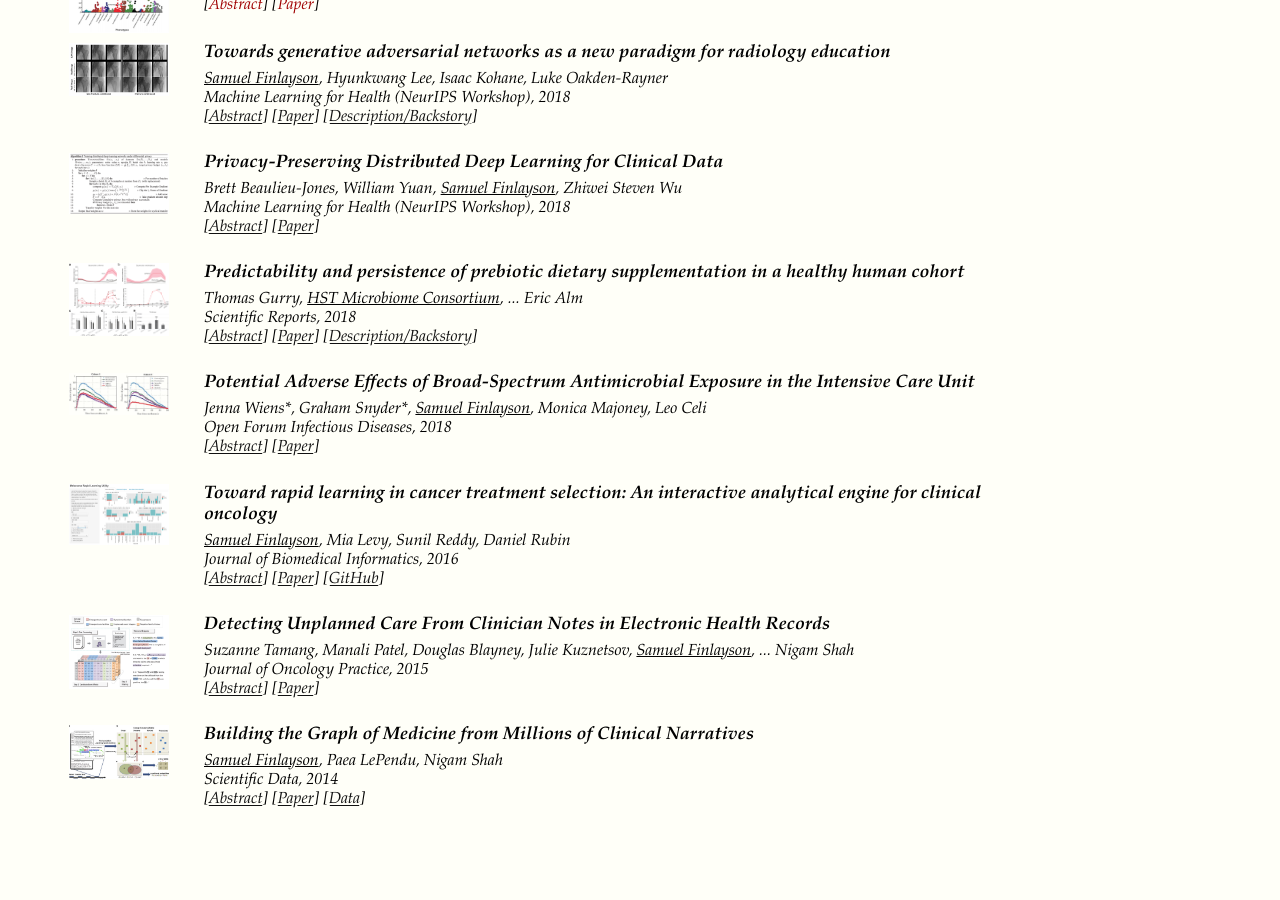
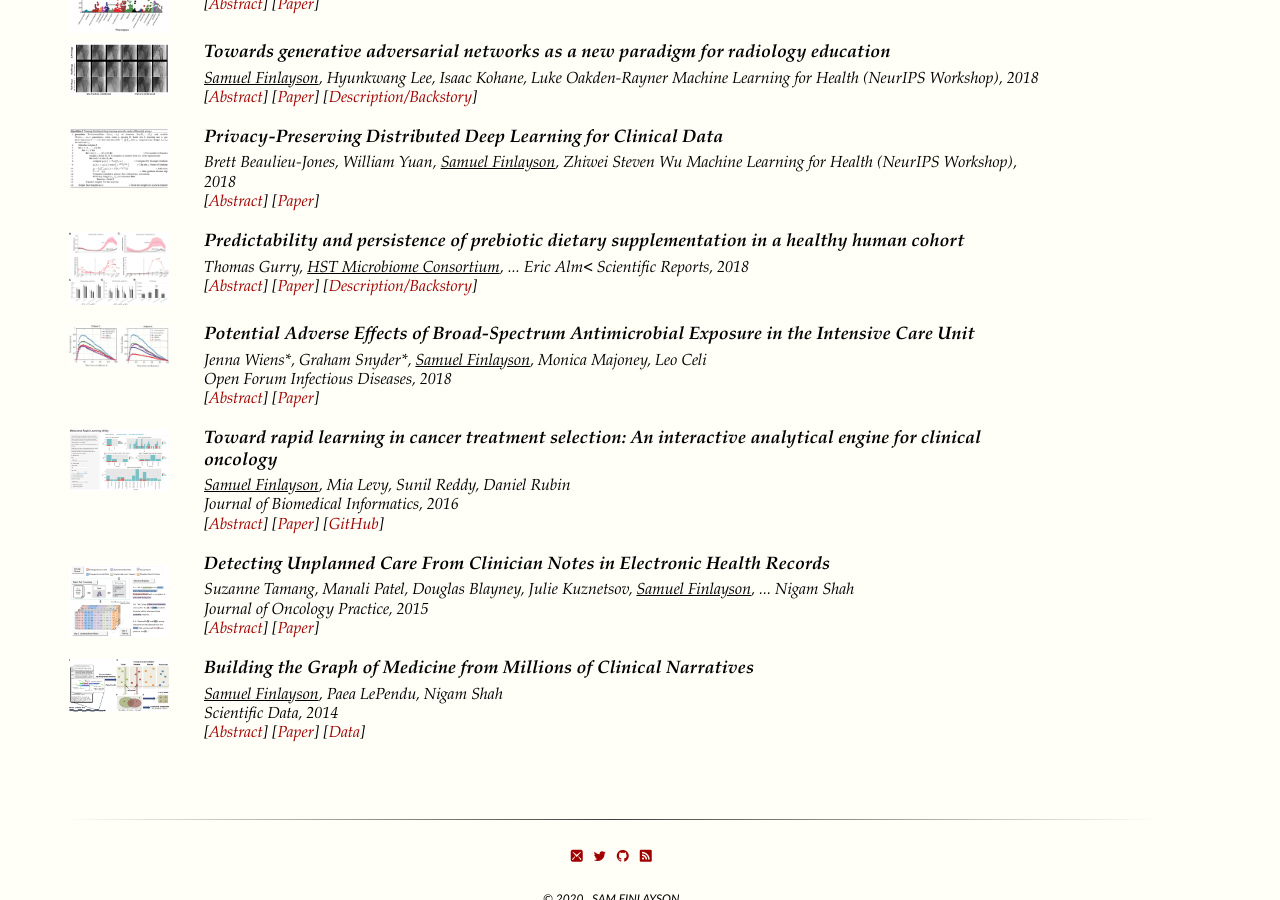
Before and after one commit to sgfin/sgfin.github.io, a Jekyll site: the page built from index.html, in a window 1280 px wide and 900 px high, scrolled down 1664 px. Built offline with Jekyll 4.4.1, drawn with Linux system fonts in a browser that asks for light colours; nearby versions of some CDN libraries; some web fonts are replaced.

Commit message:
fix pub spacing

```diff
--- a/index.html
+++ b/index.html
@@ -221,12 +221,11 @@
         <img src="../assets/fracgan/fracgan.png" class="pub-image">
         <div class="pub-info">
           <h3>Towards generative adversarial networks as a new paradigm for radiology education</h3>
-          <p><u>Samuel Finlayson</u>, Hyunkwang Lee, Isaac Kohane, Luke Oakden-Rayner<br>
+          <u>Samuel Finlayson</u>, Hyunkwang Lee, Isaac Kohane, Luke Oakden-Rayner
             <i>Machine Learning for Health (NeurIPS Workshop)</i>, 2018 <br>
             [<a class="showSingle", target="22">Abstract</a>]
             [<a href="https://arxiv.org/abs/1812.01547">Paper</a>]
             [<a class="showSingle", target="21">Description/Backstory</a>]
-          </p>
           <div id="div22" class="abstract">
             Medical students and radiology trainees typically view thousands of images in order to ”train their eye” to detect the subtle visual patterns necessary for diagnosis. Nevertheless, infrastructural and legal constraints often make it difficult to access and quickly query an abundance of images with a user-specified feature set. In this paper, we use a conditional generative adversarial network (GAN) to synthesize 1024 × 1024 pixel pelvic radiographs that can be queried with conditioning on fracture status. We demonstrate that the conditional GAN learns features that distinguish fractures from non-fractures by training a convolutional neural network exclusively on images sampled from the GAN and achieving an AUC of > 0.95 on a held-out set of real images. We conduct additional analysis of the images sampled from the GAN and describe ongoing work to validate educational efficacy.
           </div>
@@ -239,30 +238,28 @@
           </div>
         </div>
       </li>
-      <li>
+      <li style="padding-top: 15px">
         <img src="../assets/diffp.png" class="pub-image">
         <div class="pub-info">
           <h3>Privacy-Preserving Distributed Deep Learning for Clinical Data</h3>
-          <p>Brett Beaulieu-Jones, William Yuan, <u>Samuel Finlayson</u>, Zhiwei Steven Wu <br>
+          Brett Beaulieu-Jones, William Yuan, <u>Samuel Finlayson</u>, Zhiwei Steven Wu
             <i>Machine Learning for Health (NeurIPS Workshop)</i>, 2018 <br>
             [<a class="showSingle", target="20">Abstract</a>]
             [<a href="https://arxiv.org/abs/1812.01484">Paper</a>]
-          </p>
           <div id="div20" class="abstract">
             Deep learning with medical data often requires larger samples sizes than are available at single providers. While data sharing among institutions is desirable to train more accurate and sophisticated models, it can lead to severe privacy concerns due the sensitive nature of the data. This problem has motivated a number of studies on distributed training of neural networks that do not require direct sharing of the training data. However, simple distributed training does not offer provable privacy guarantees to satisfy technical safe standards and may reveal information about the underlying patients. We present a method to train neural networks for clinical data in a distributed fashion under differential privacy. We demonstrate these methods on two datasets that include information from multiple independent sites, the eICU collaborative Research Database and The Cancer Genome Atlas.
           </div>
         </div>
       </li>
-       <li>
+       <li style="padding-top: 15px">
         <img src="../assets/microbiome/gurry_fig2.png" class="pub-image">
         <div class="pub-info">
           <h3>Predictability and persistence of prebiotic dietary supplementation in a healthy human cohort</h3>
-          <p>Thomas Gurry, <u>HST Microbiome Consortium</u>, ... Eric Alm<br>
+          Thomas Gurry, <u>HST Microbiome Consortium</u>, ... Eric Alm<
             <i>Scientific Reports</i>, 2018 <br>
             [<a class="showSingle", target="18">Abstract</a>]
             [<a href="https://www.nature.com/articles/s41598-018-30783-1">Paper</a>]
             [<a class="showSingle", target="19">Description/Backstory</a>]
-          </p>
           <div id="div18" class="abstract">
             Dietary interventions to manipulate the human gut microbiome for improved health have received increasing attention. However, their design has been limited by a lack of understanding of the quantitative impact of diet on a host’s microbiota. We present a highly controlled diet perturbation experiment in a healthy, human cohort in which individual micronutrients are spiked in against a standardized background. We identify strong and predictable responses of specific microbes across participants consuming prebiotic spike-ins, at the level of both strains and functional genes, suggesting fine-scale resource partitioning in the human gut. No predictable responses to non-prebiotic micronutrients were found. Surprisingly, we did not observe decreases in day-to-day variability of the microbiota compared to a complex, varying diet, and instead found evidence of diet-induced stress and an associated loss of biodiversity. Our data offer insights into the effect of a low complexity diet on the gut microbiome, and suggest that effective personalized dietary interventions will rely on functional, strain-level characterization of a patient’s microbiota.
           </div>
@@ -271,15 +268,14 @@
           </div>
         </div>
       </li>
-      <li>
+      <li style="padding-top: 15px">
         <img src="../static/m_ofx27002-fig1.jpeg" class="pub-image">
         <div class="pub-info">
           <h3>Potential Adverse Effects of Broad-Spectrum Antimicrobial Exposure in the Intensive Care Unit</h3>
-          <p>Jenna Wiens*, Graham Snyder*, <u>Samuel Finlayson</u>, Monica Majoney, Leo Celi<br>
+          Jenna Wiens*, Graham Snyder*, <u>Samuel Finlayson</u>, Monica Majoney, Leo Celi<br>
             <i>Open Forum Infectious Diseases</i>, 2018 <br>
             [<a class="showSingle", target="16">Abstract</a>]
             [<a href="https://academic.oup.com/ofid/article/5/2/ofx270/4762255">Paper</a>]
-          </p>
           <div id="div16" class="abstract">
             <u>Background:</u> The potential adverse effects of empiric broad-spectrum antimicrobial use among patients with suspected but subsequently excluded infection have not been fully characterized. We sought novel methods to quantify the risk of adverse effects of broad-spectrum antimicrobial exposure among patients admitted to an intensive care unit (ICU).
             <br>
@@ -291,16 +287,15 @@
           </div>
         </div>
       </li>
-      <li>
-        <img src="../static/nihms756241f3-mrlu1.jpg" class="pub-image">
+      <li style="padding-top: 15px">
+        <img src="../static/nihms756241f3-mrlu1.jpg" class="pub-image" >
         <div class="pub-info">
           <h3>Toward rapid learning in cancer treatment selection: An interactive analytical engine for clinical oncology</h3>
-          <p><u>Samuel Finlayson</u>, Mia Levy, Sunil Reddy, Daniel Rubin<br>
+          <u>Samuel Finlayson</u>, Mia Levy, Sunil Reddy, Daniel Rubin<br>
             <i>Journal of Biomedical Informatics</i>, 2016 <br>
             [<a class="showSingle", target="15">Abstract</a>]
             [<a href="https://www.ncbi.nlm.nih.gov/pubmed/26836975">Paper</a>]
             [<a href="https://github.com/sgfin/mrlu">GitHub</a>]
-          </p>
           <div id="div15" class="abstract">
             <u>OBJECTIVE:</u> Wide-scale adoption of electronic medical records (EMRs) has created an unprecedented opportunity for the implementation of Rapid Learning Systems (RLSs) that leverage primary clinical data for real-time decision support. In cancer, where large variations among patient features leave gaps in traditional forms of medical evidence, the potential impact of a RLS is particularly promising. We developed the Melanoma Rapid Learning Utility (MRLU), a component of the RLS, providing an analytical engine and user interface that enables physicians to gain clinical insights by rapidly identifying and analyzing cohorts of patients similar to their own.
             <br>
@@ -314,15 +309,14 @@
           </div>
         </div>
       </li>
-      <li>
-        <img src="../static/tamang_unplanned.png" class="pub-image">
+      <li style="padding-top: 15px">
+        <img src="../static/tamang_unplanned.png" class="pub-image" style="padding-top: 10px">
         <div class="pub-info">
           <h3>Detecting Unplanned Care From Clinician Notes in Electronic Health Records</h3>
-          <p>Suzanne Tamang, Manali Patel, Douglas Blayney, Julie Kuznetsov, <u>Samuel Finlayson</u>, ... Nigam Shah<br>
+          Suzanne Tamang, Manali Patel, Douglas Blayney, Julie Kuznetsov, <u>Samuel Finlayson</u>, ... Nigam Shah<br>
             <i>Journal of Oncology Practice</i>, 2015 <br>
             [<a class="showSingle", target="12">Abstract</a>]
-            [<a href="http://ascopubs.org/doi/pdfdirect/10.1200/JOP.2014.002741">Paper</a>]
-          </p>
+            [<a href="http://ascopubs.org/doi/pdfdirect/10.1200/JOP.2014.002741">Paper</a>]<br>
           <div id="div12" class="abstract">
             <u>Purpose:</u> Reduction in unplanned episodes of care, such as emergency department visits and unplanned hospitalizations, are important quality outcome measures. However, many events are only documented in free-text clinician notes and are labor intensive to detect by manual medical record review.
             <br>
@@ -334,16 +328,15 @@
           </div>
         </div>
       </li>
-      <li>
+      <li style="padding-top: 15px">
         <img src="../static/sdata201432-f1.jpg" class="pub-image">
         <div class="pub-info">
           <h3>Building the Graph of Medicine from Millions of Clinical Narratives</h3>
-          <p><u>Samuel Finlayson</u>, Paea LePendu, Nigam Shah<br>
+          <u>Samuel Finlayson</u>, Paea LePendu, Nigam Shah<br>
             <i>Scientific Data</i>, 2014 <br>
             [<a class="showSingle", target="14">Abstract</a>]
             [<a href="https://www.nature.com/articles/sdata201432">Paper</a>]
             [<a href="https://datadryad.org/resource/doi:10.5061/dryad.jp917">Data</a>]
-          </p>
           <div id="div14" class="abstract">
             Electronic health records (EHR) represent a rich and relatively untapped resource for characterizing the true nature of clinical practice and for quantifying the degree of inter-relatedness of medical entities such as drugs, diseases, procedures and devices. We provide a unique set of co-occurrence matrices, quantifying the pairwise mentions of 3 million terms mapped onto 1 million clinical concepts, calculated from the raw text of 20 million clinical notes spanning 19 years of data. Co-frequencies were computed by means of a parallelized annotation, hashing, and counting pipeline that was applied over clinical notes from Stanford Hospitals and Clinics. The co-occurrence matrix quantifies the relatedness among medical concepts which can serve as the basis for many statistical tests, and can be used to directly compute Bayesian conditional probabilities, association rules, as well as a range of test statistics such as relative risks and odds ratios. This dataset can be leveraged to quantitatively assess comorbidity, drug-drug, and drug-disease patterns for a range of clinical, epidemiological, and financial applications.
           </div>
```
